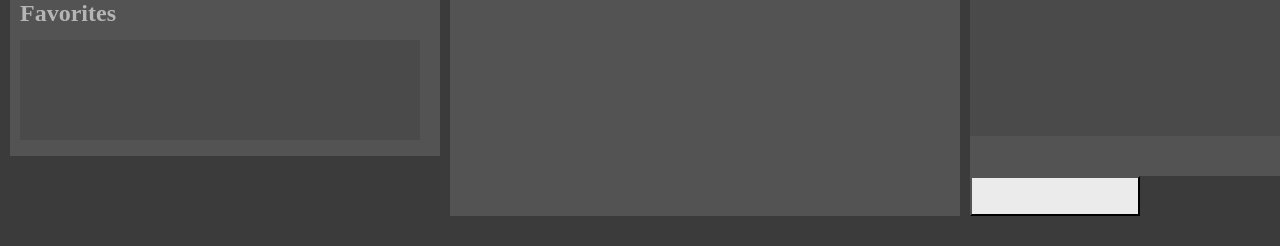
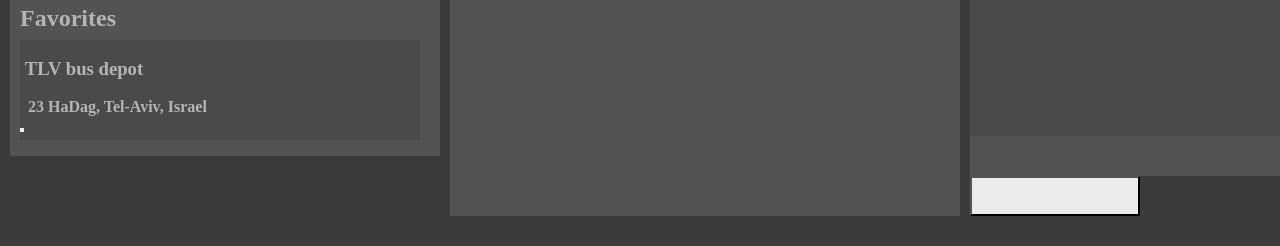
Before and after one commit to AlonRR/Electric-Cache, a PHP site: page / in a window 1280 px wide; the page is wider, and only the part inside the window is pictured. Shown: the part 554-800 px from the top of that part. Run offline with PHP 8.4, Linux system fonts and the light colour scheme.

Commit message:
index and style

```diff
--- a/css/style.css
+++ b/css/style.css
@@ -69,22 +69,27 @@ div {
 }
 
 .mapInnerWrap {
+    position: absolute;
+    z-index: 2;
     margin-left: 25px;
     margin-left: 10px;
 }
 
 .actualMap {
-position: relative;
+    /* position: relative; */
+    margin-top: 20px;
+    margin-left: 16px;
 }
 
 #favorites {
-    margin-top: 20px;
+    margin-top: 5px;
     position: absolute;
 }
 
 .TLVbusDepot {
+    /* position: absolute; */
     z-index: -2;
-    margin-top: 60px;
+    margin-top: 40px;
 
 }
 
--- a/index.html
+++ b/index.html
@@ -25,7 +25,8 @@
         <section class="leftSection">
 
             <div class="setRecommended">
-                <h1>Set setRecommended</h1>
+                <h1>Set Recommended</h1>
+                <button class="Toggle-off"></button>
                 <p>The "recommended button will initiate
                     a prediction program that will set the time
                     and percentage for charging and discharging.
@@ -39,7 +40,12 @@
                             width="380" height="210" style="border:0;" allowfullscreen="" loading="lazy"
                             referrerpolicy="no-referrer-when-downgrade"></iframe></div>
                     <h1 id="favorites">Favorites</h1>
-                    <div class="TLVbusDepot"></div>
+                    <div class="TLVbusDepot">
+                        &nbsp;
+                        <h3>&nbsp;TLV bus depot</h3><br>
+                        <h4>&nbsp; 23 HaDag, Tel-Aviv, Israel</h4>
+                        <button class="Arrow"></button>
+                    </div>
                 </div>
             </div>
         </section>
```
